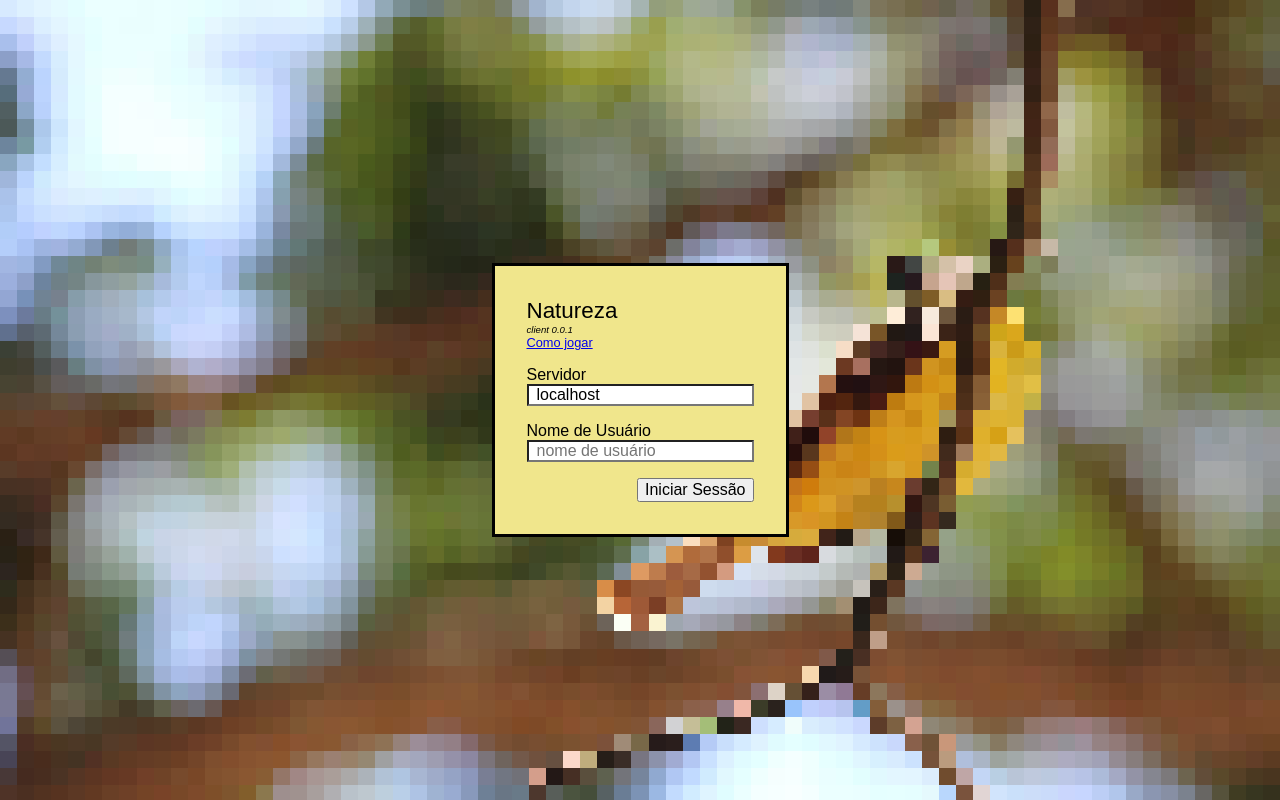
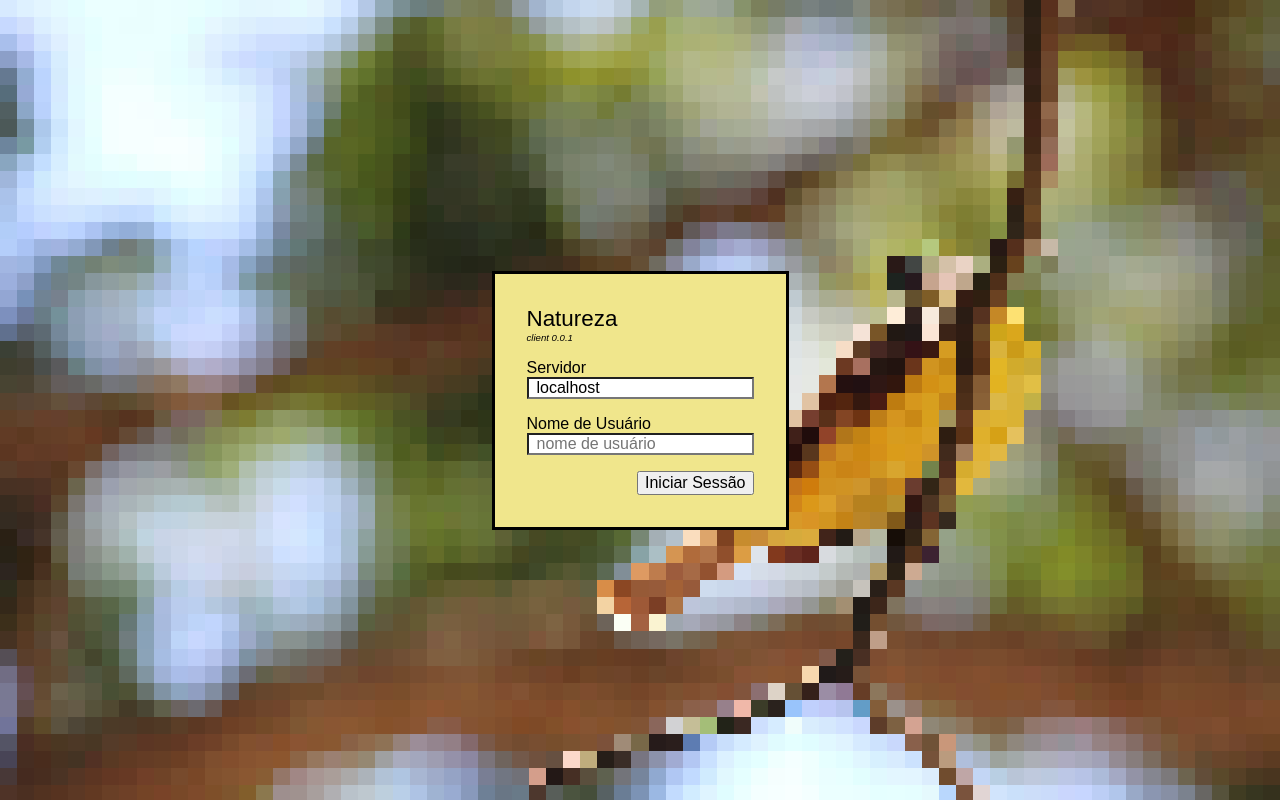
Before and after one commit to elUrso/bioma, a website: page client/index.html in a window 1280 px wide. Drawn offline with Linux system fonts and the light colour scheme.

Commit message:
Remove tutorial for now

```diff
--- a/client/index.html
+++ b/client/index.html
@@ -14,7 +14,7 @@
     <div id="loginView">
         <div class="P2">Natureza</div>
         <div class="p2 i">client 0.0.1</div>
-        <div class="p1"><a href="tutorial.html">Como jogar</a></div>
+        <!--<div class="p1"><a href="tutorial.html">Como jogar</a></div>-->
         <div class="spacer"></div>
         <div>Servidor</div>
         <input type="text" placeholder="servidor" id="serverInputField" value="silva.moe"/>
```
Also changed, not shown: art/photo-1571346343965-270c76af1deb.webp (added).
